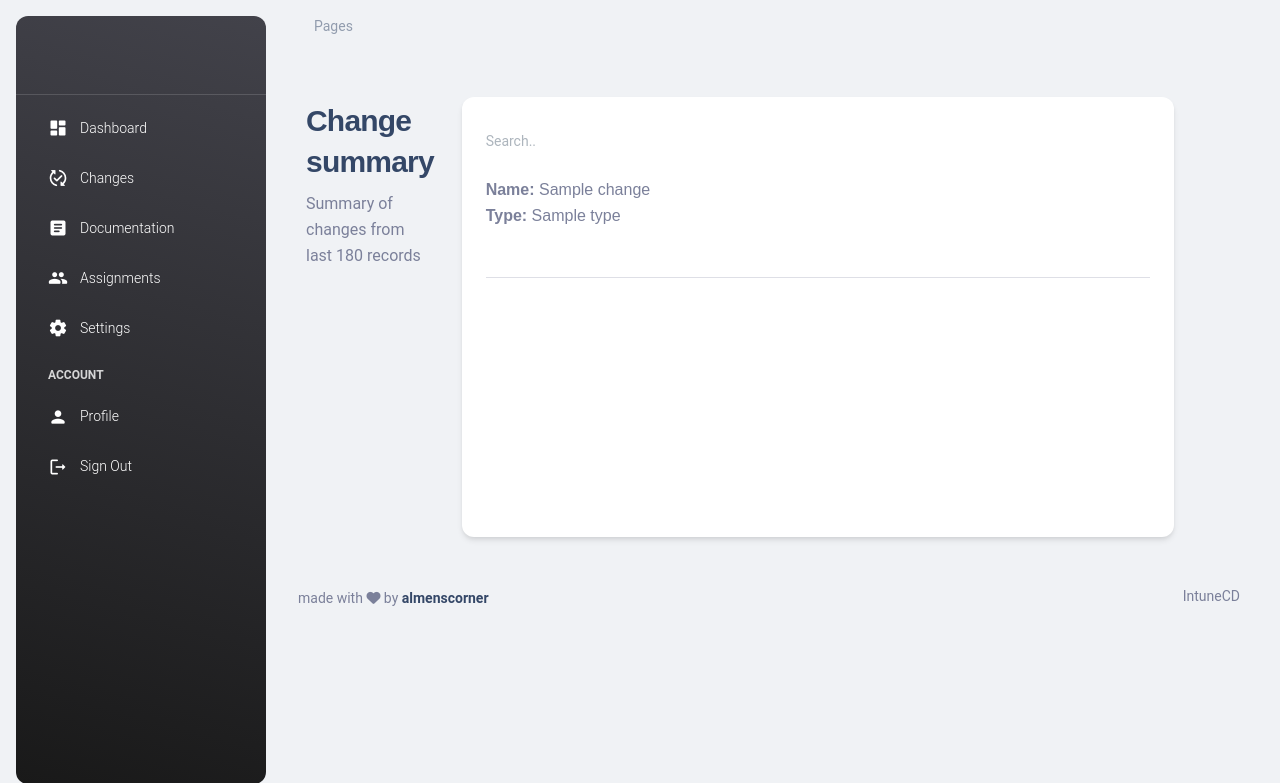
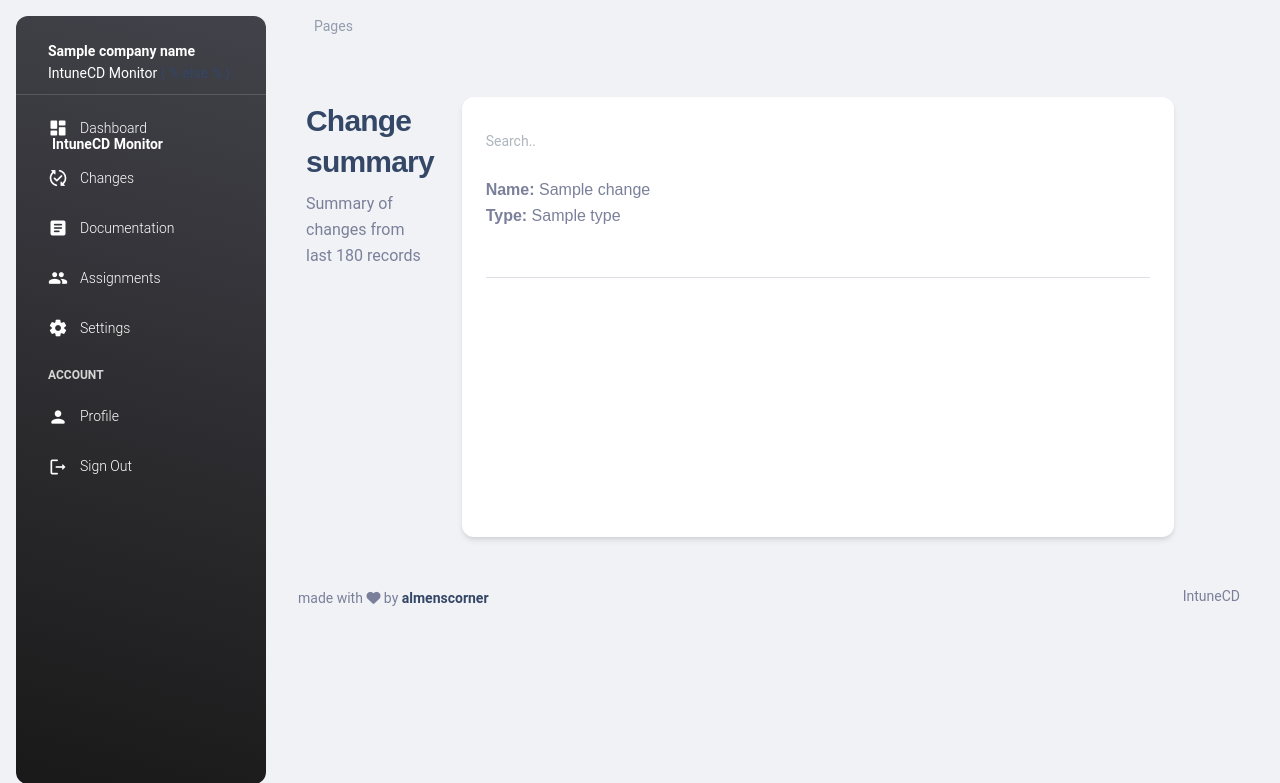
Before and after one commit to almenscorner/intunecd-monitor, a Python web app: template app/templates/pages/changes.html in a window 1280 px wide. Shown: the top 783 px of the page. Run offline with Jinja, Linux system fonts and the light colour scheme; the template is opened without the code that fills it: most values are stand-ins (such as "Sample title", 1, 10 or a date in 2020); some libraries are stand-ins or nearby versions.

Commit message:
Return company name variable

```diff
--- a/app/routes.py
+++ b/app/routes.py
@@ -47,7 +47,9 @@
 @app.context_processor
 def inject_company_name():
     if app_config.COMPANY_NAME:
-        return {"company_name": app_config.COMPANY_NAME}
+        return dict(company_name=app_config.COMPANY_NAME)
+    else:
+        return dict(company_name=None)
 
 
 @app.route("/")
--- a/app/templates/include/sidebar.html
+++ b/app/templates/include/sidebar.html
@@ -4,9 +4,10 @@
   <div class="sidenav-header">
     <i class="fas fa-times p-3 cursor-pointer text-white opacity-5 position-absolute end-0 top-0 d-none d-xl-none"
       aria-hidden="true" id="iconSidenav"></i>
-    {% if inject_company_name() %}
+    {% if company_name %}
     <a class="navbar-brand m-0" href=" {{ url_for('home') }} " target="_blank">
-      <span class="font-weight-bold text-white">{{ inject_company_name() }}</span>
+      <span class="font-weight-bold text-white">{{ company_name }}</span>
+      <br>
       <span class="text-white">IntuneCD Monitor</span>
     { % else %  }
     <a class="navbar-brand m-0" href=" https://github.com/almenscorner/intunecd " target="_blank">
```
